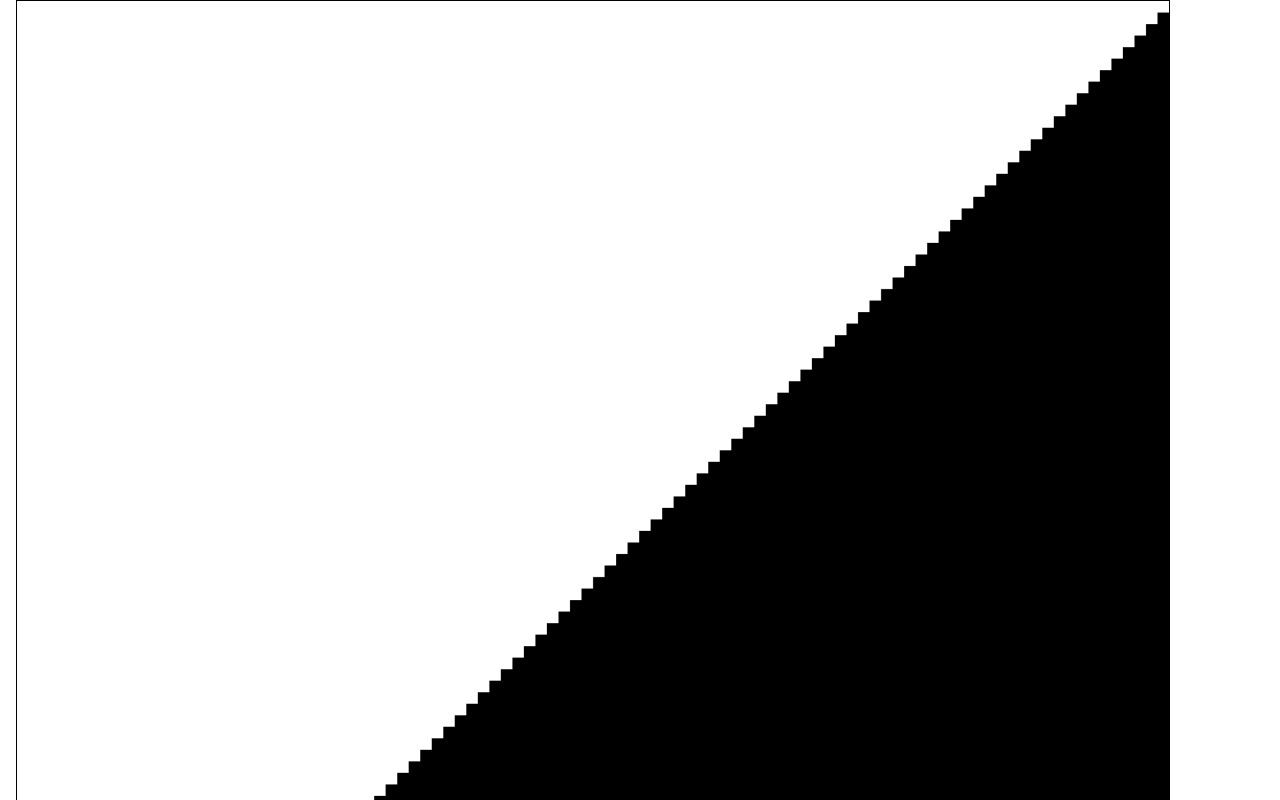
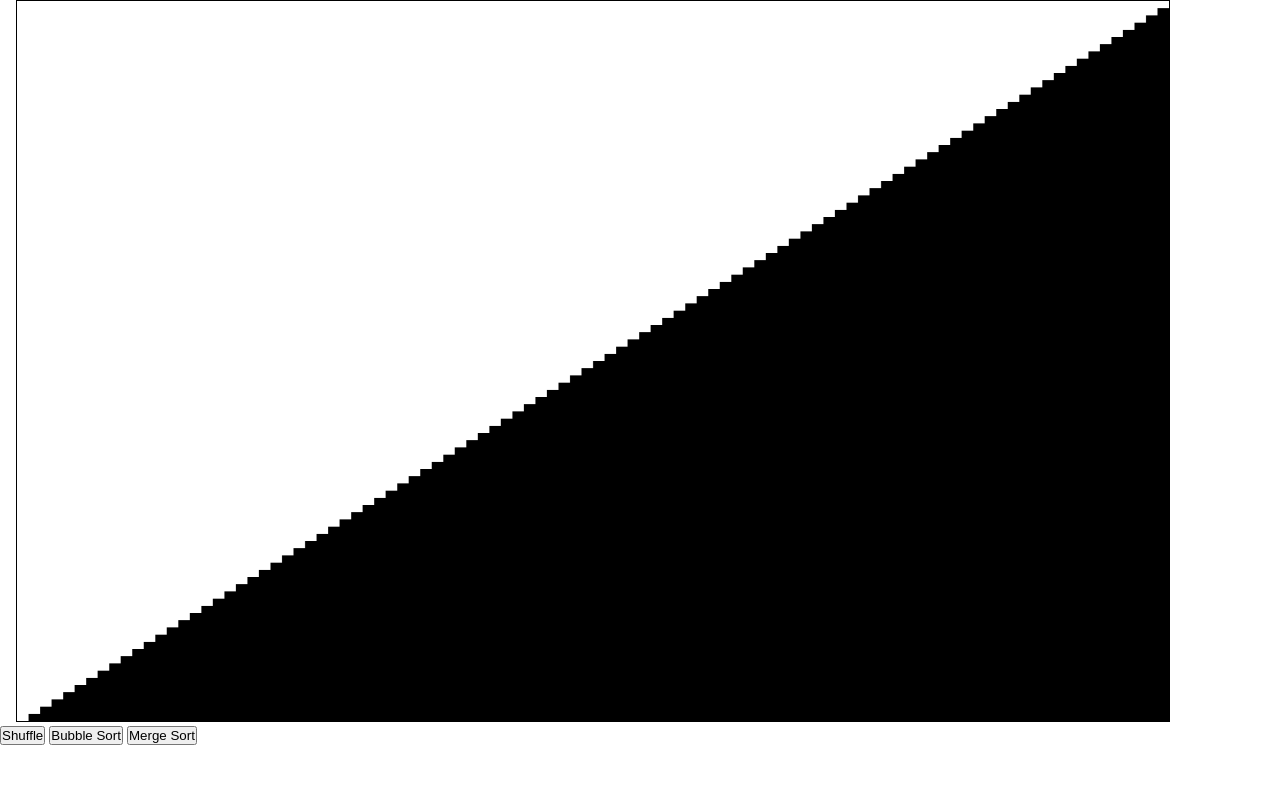
Before and after one commit to JavaRip/sortingVisualizer, a website: page index.html in a window 1280 px wide. Shown: the top 800 px of the page. Drawn offline with Linux system fonts and the light colour scheme.

Commit message:
hotfix css

```diff
--- a/default.css
+++ b/default.css
@@ -6,5 +6,6 @@
 #sortView {
   border: 1px solid black;
   width: 90vw;
+  max-height: 90vh;
   margin:  auto 1em;
 }
```
